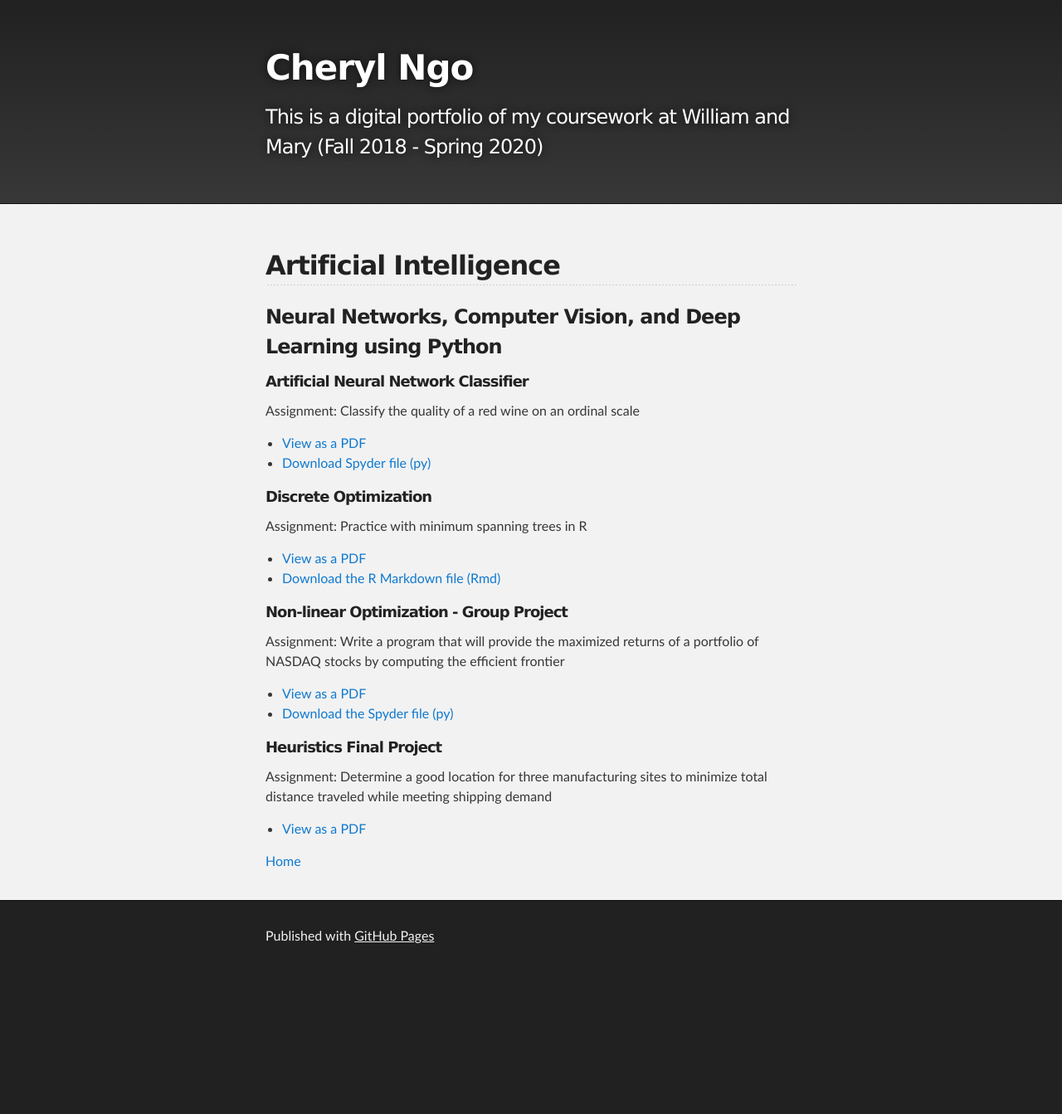
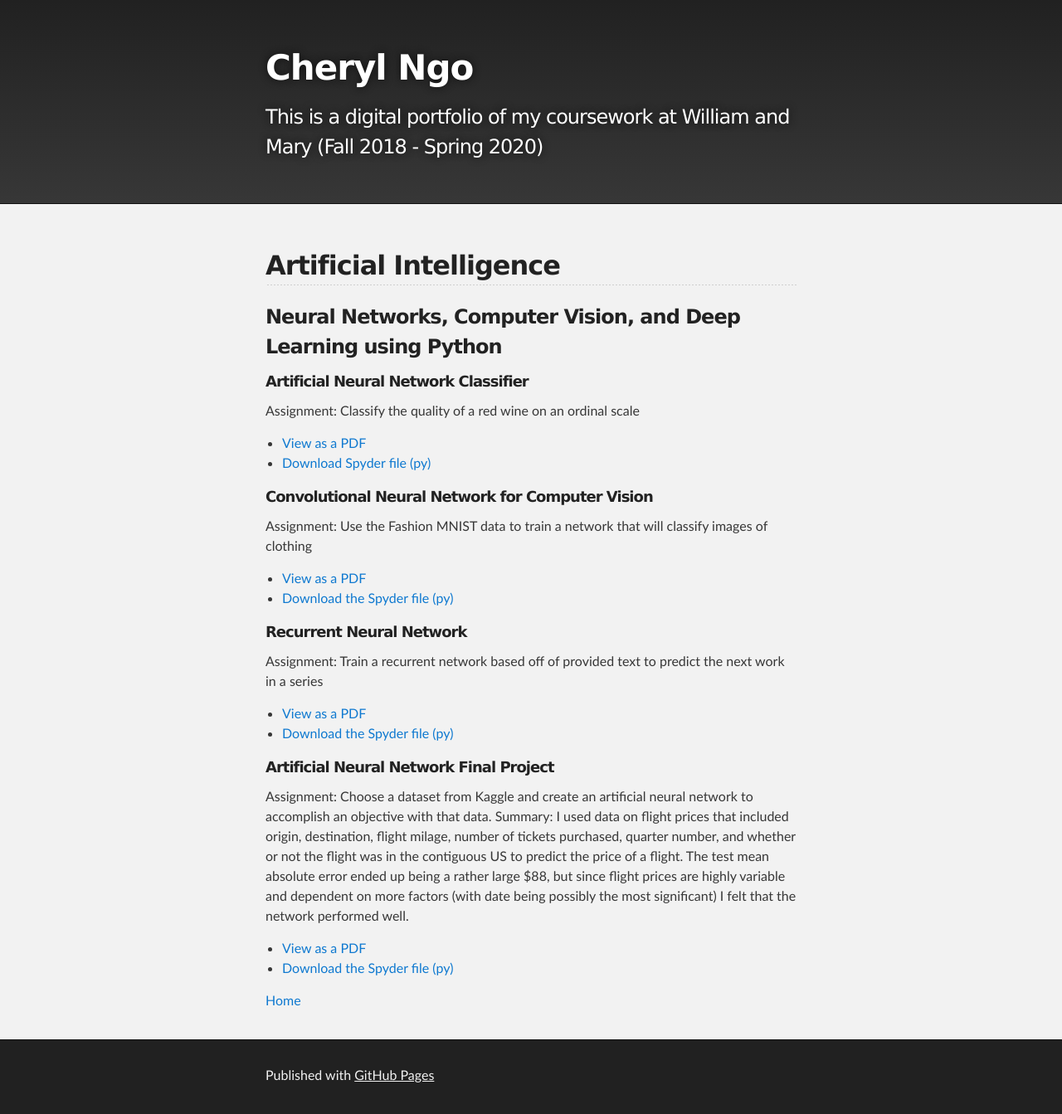
Before and after one commit to Cherylngo/cherylngo.github.io, a Jekyll site: the page built from AI/index.md, in a window 1280 px wide. Shown: the whole page at 83% size. Built offline with Jekyll 4.4.1, drawn with Linux system fonts in a browser that asks for light colours; our own code applies the rules of GitHub Pages for plain Markdown files; before the commit the page ends 1175 px from its top, so only the background shows below that.

Commit message:
Update index.md

```diff
--- a/AI/index.md
+++ b/AI/index.md
@@ -9,21 +9,23 @@ description: Fall 2019
 
 ##### Artificial Neural Network Classifier
 Assignment: Classify the quality of a red wine on an ordinal scale
-- [View as a PDF](DiscreteOptimizationWriteup.pdf)
-- [Download Spyder file (py)](LinearOptimization.py)
+- [View as a PDF](CategoricalANNWriteup.pdf)
+- [Download Spyder file (py)](CategoricalANN.py)
 
-##### Discrete Optimization
-Assignment: Practice with minimum spanning trees in R
-- [View as a PDF](DiscreteOptimizationWriteup.pdf)
-- [Download the R Markdown file (Rmd)](DiscreteOptimization.Rmd)
+##### Convolutional Neural Network for Computer Vision
+Assignment: Use the Fashion MNIST data to train a network that will classify images of clothing
+- [View as a PDF](ConvNetWriteup.pdf)
+- [Download the Spyder file (py)](ConvNet.py)
 
-##### Non-linear Optimization - Group Project
-Assignment: Write a program that will provide the maximized returns of a portfolio of NASDAQ stocks by computing the efficient frontier
-- [View as a PDF](PortfolioGroupWriteup.pdf)
-- [Download the Spyder file (py)](PortfolioGroup.py)
+##### Recurrent Neural Network
+Assignment: Train a recurrent network based off of provided text to predict the next work in a series
+- [View as a PDF](RNNWriteup.pdf)
+- [Download the Spyder file (py)](RNN.py)
 
-##### Heuristics Final Project
-Assignment: Determine a good location for three manufacturing sites to minimize total distance traveled while meeting shipping demand
-- [View as a PDF](FinalIntegrationAssignment.pdf)
+##### Artificial Neural Network Final Project
+Assignment: Choose a dataset from Kaggle and create an artificial neural network to accomplish an objective with that data.
+Summary: I used data on flight prices that included origin, destination, flight milage, number of tickets purchased, quarter number, and whether or not the flight was in the contiguous US to predict the price of a flight.  The test mean absolute error ended up being a rather large $88, but since flight prices are highly variable and dependent on more factors (with date being possibly the most significant) I felt that the network performed well.
+- [View as a PDF](FinalProjectWriteup.pdf)
+- [Download the Spyder file (py)](FinalProject.py)
 
 [Home](https://cherylngo.github.io/)
```
